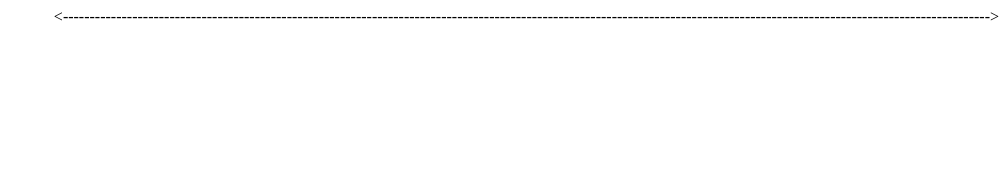
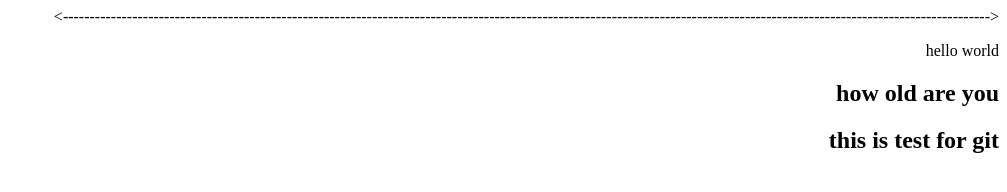
Before and after one commit to mahdi4090/my-save-project, a plain HTML site: page index.html in a window 1280 px wide. Shown: the whole page, without its empty margins (273-1280 px from the left). Drawn offline with Linux system fonts and the light colour scheme.

Commit message:
the git reset

```diff
--- a/index.html
+++ b/index.html
@@ -243,7 +243,11 @@
 
 <!-- <div class="animation"></div> -->
 
-
+<p>
+  hello world
+</p>
+<h2>how old are you</h2>
+<h2> this is test for git</h2>
 
 
 
```
